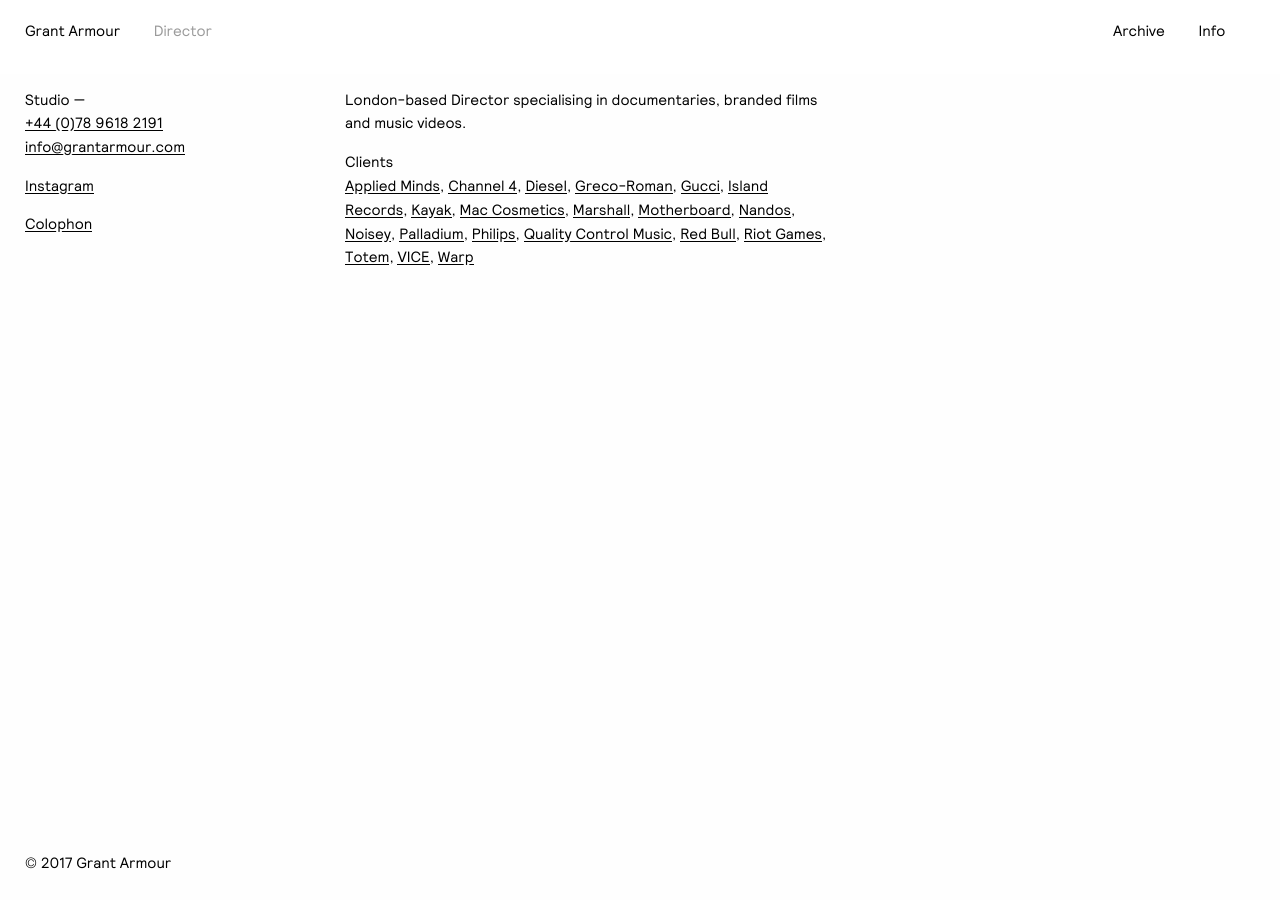
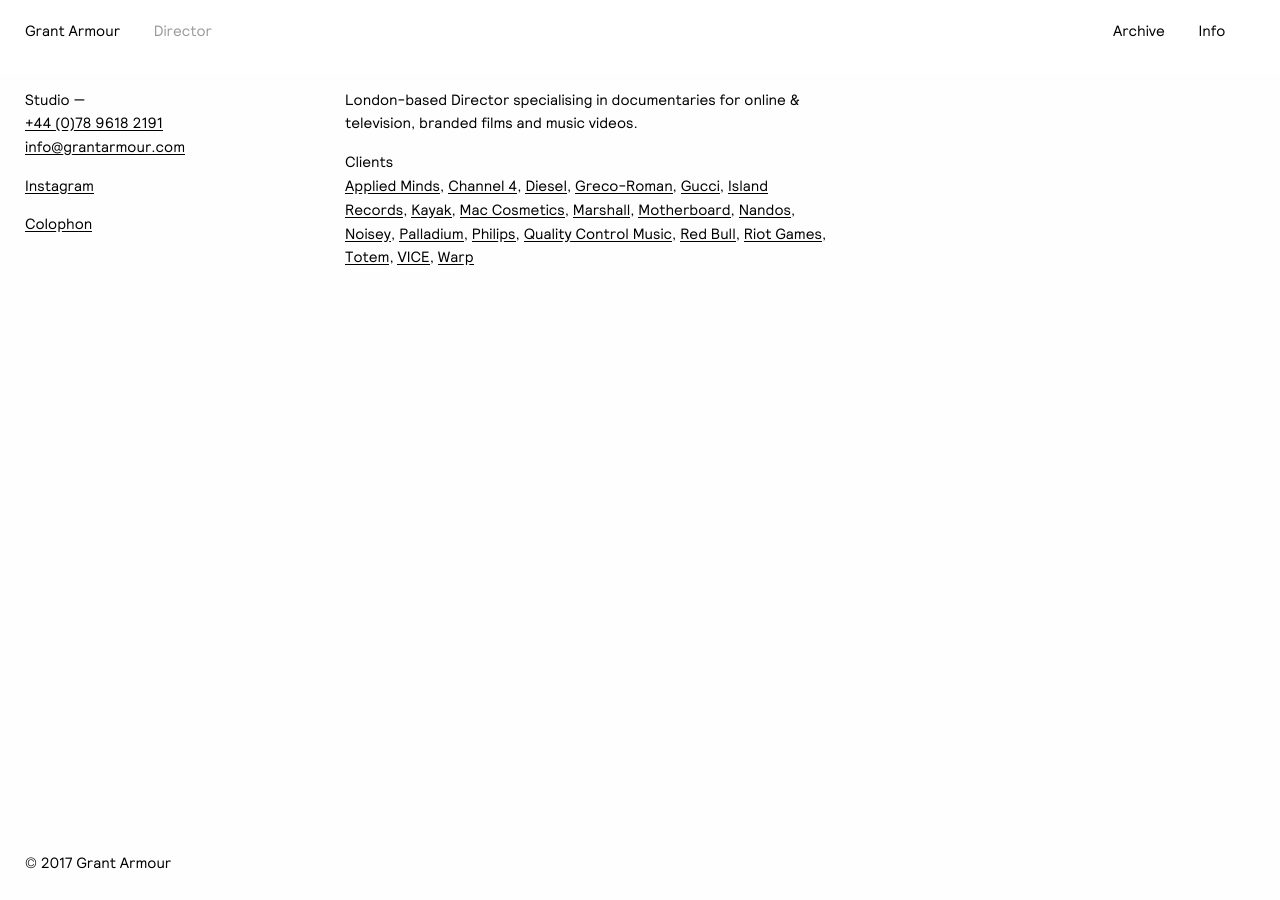
Before and after one commit to garethjohnsdesign/grantarmour.com, a Jekyll site: the page built from info.md, in a window 1280 px wide. Built offline with Jekyll 4.4.1, drawn with Linux system fonts in a browser that asks for light colours.

Commit message:
Updated Info

```diff
--- a/info.md
+++ b/info.md
@@ -56,4 +56,4 @@ showreel: 84112969
 layout: info
 ---
 
-London-based Director specialising in documentaries, branded films and music videos.
+London-based Director specialising in documentaries for online & television, branded films and music videos.
```
